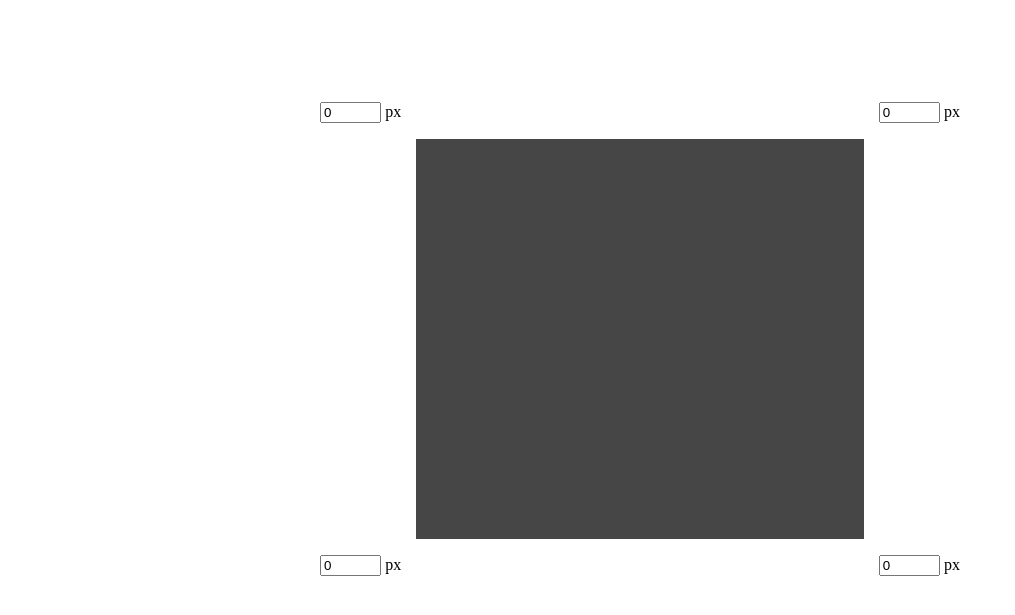
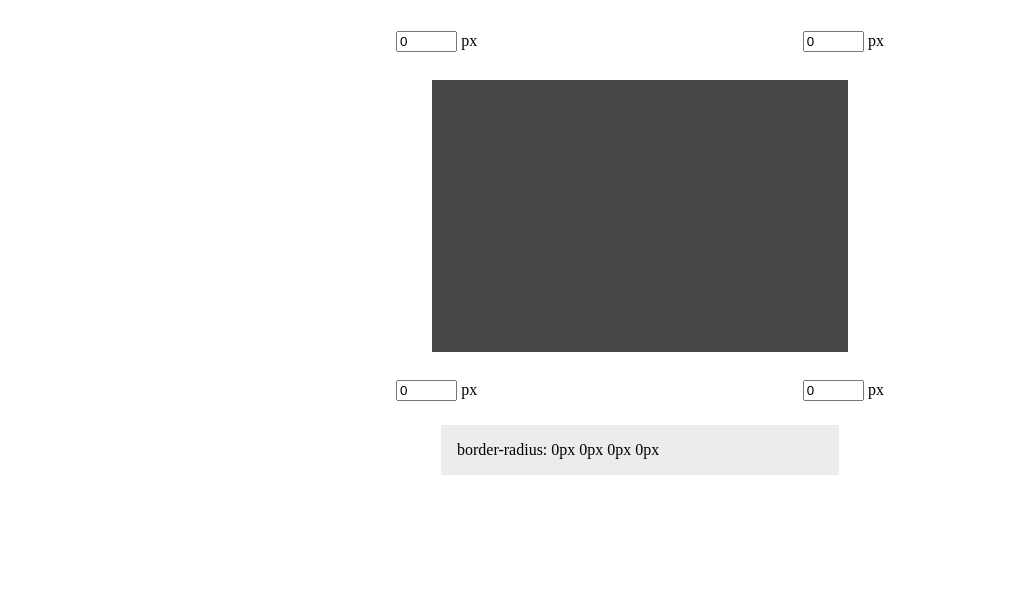
Before and after one commit to BrouGabri3l/Border-Radius-Generator, a plain HTML site: page index.html in a window 1280 px wide. Shown: the part 61-676 px from the top of the page, without its empty margins (0-1015 px from the left). Drawn offline with Linux system fonts and the light colour scheme.

Commit message:
changing right bottom and left bottom values

```diff
--- a/index.html
+++ b/index.html
@@ -23,7 +23,6 @@
 
         </div>
         <div id="box">
-
         </div>
         <div class="container">
             <div>
@@ -35,6 +34,9 @@
                 <span>px</span>
         </div>
         </div>
+        <div class="container" style="justify-content:center">
+            <span class="code">border-radius: 0px 0px 0px 0px</span>
+        </div>
     </main>
 </body>
 </html>
--- a/index.js
+++ b/index.js
@@ -1,4 +1,5 @@
-const box = document.querySelector("#box")
+const box = document.querySelector("#box"),
+    code = document.querySelector(".code")
 const corners = document.querySelectorAll(".corner"),
     leftTop = document.querySelector("#left-top"),
     rigthTop = document.querySelector("#right-top"),
@@ -10,6 +11,11 @@ for (let index = 0; index < corners.length; index++) {
     })
 }
 function applyValues() {
-    const value = `${leftTop.value}px ${rigthTop.value}px ${leftBottom.value}px ${rightBottom.value}px`
+    const value = `${leftTop.value}px ${rigthTop.value}px ${rightBottom.value}px ${leftBottom.value}px`
     box.style.borderRadius = value
+    showCode(value)
 }
+function showCode(value) {
+    const codeText = `border-radius: ${value}`
+    code.innerHTML = codeText
+}
--- a/style.css
+++ b/style.css
@@ -1,21 +1,24 @@
 .container {
   display: flex;
   justify-content: space-between;
+  padding:0.75em;
 }
-
+.code{
+    padding: 1em;
+    width: 75%;
+    height: 75%;
+    background: rgb(236, 236, 236);
+}
 main {
-  width: 50vw;
-  position: absolute;
-  top: 50%;
-  left: 50%;
-  transform: translate(-50%, -50%);
+  width: 40vw;
+  margin:0 auto;
 }
 #box {
-  max-width: 70%;
+  max-width: 75%;
+  padding:1em;
   margin: 1em auto;
-  height: 25em;
+  height: 15em;
   background: rgb(70, 70, 70);
-
 }
 input{
     max-width: 4em;
```
